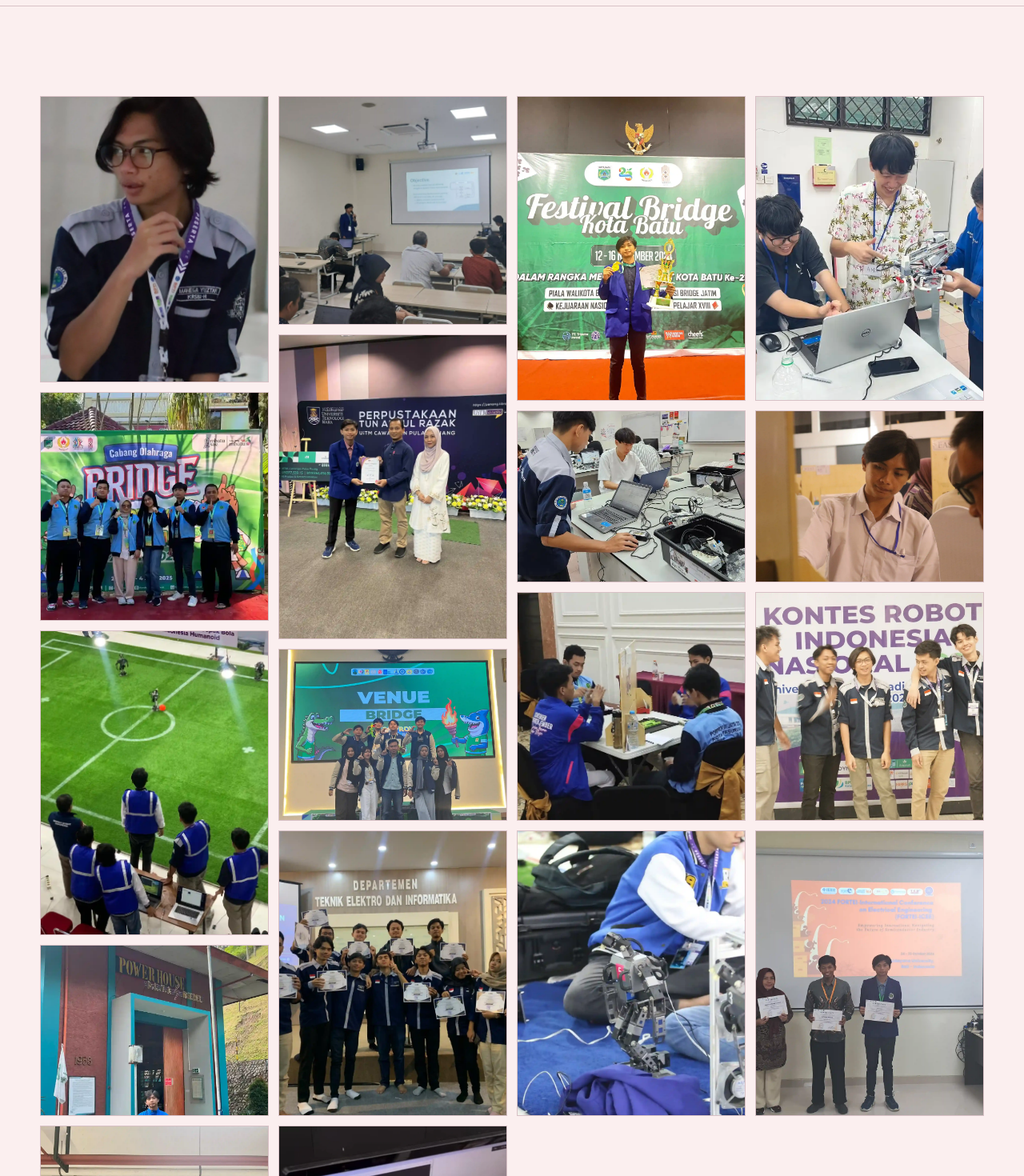
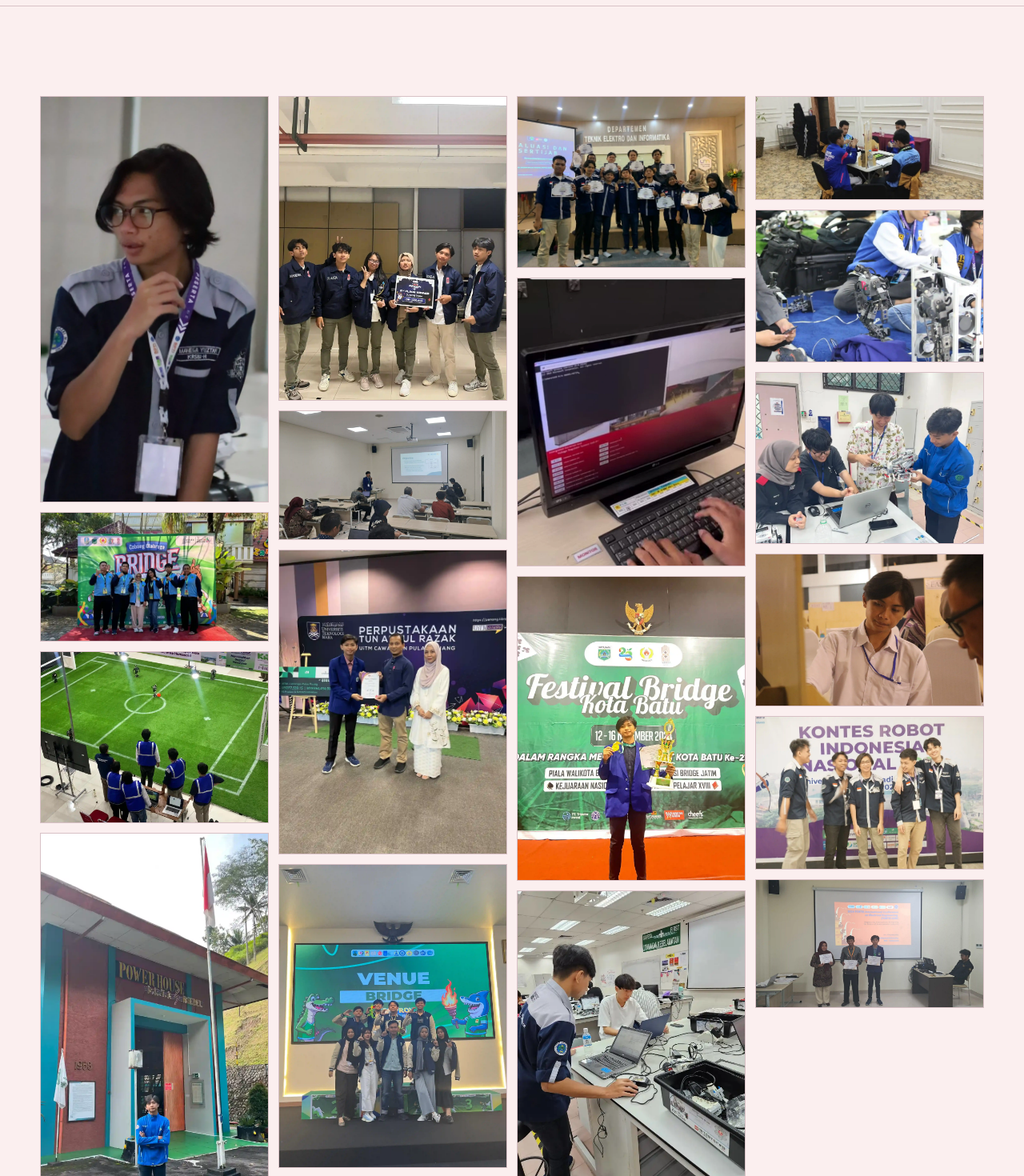
Before and after one commit to mahesayuztar/portfolio, a Next.js app: page /beyond-code in a window 1280 px wide. Shown: the part 560-2030 px from the top of the page at 80% size. Built offline with nearby package versions, Linux system fonts and the light colour scheme.

Commit message:
+ Preserve beyond code image ratios

```diff
--- a/src/app/beyond-code/page.tsx
+++ b/src/app/beyond-code/page.tsx
@@ -3,6 +3,24 @@ import { CursorRevealHeading } from "@/components/ui/CursorRevealHeading";
 import { ResilientImage } from "@/components/ui/ResilientImage";
 import type { Metadata } from "next";
 import Link from "next/link";
+import bridge1Image from "../../../public/images/beyond-code/bridge-1-achievement_12_11zon.webp";
+import bridge2Image from "../../../public/images/beyond-code/bridge-2_18_11zon.webp";
+import bridge3Image from "../../../public/images/beyond-code/bridge-3_19_11zon.webp";
+import bridge4Image from "../../../public/images/beyond-code/bridge-4_20_11zon.webp";
+import bridge5Image from "../../../public/images/beyond-code/bridge-5-achievement_9_11zon.webp";
+import bridge6Image from "../../../public/images/beyond-code/bridge-6_21_11zon.webp";
+import mahesaRoboticsImage from "../../../public/images/beyond-code/mahesa-robotics_5_11zon_22_11zon.webp";
+import pln1Image from "../../../public/images/beyond-code/pln-1_23_11zon.webp";
+import pln2Image from "../../../public/images/beyond-code/pln-2_24_11zon.webp";
+import robotics1Image from "../../../public/images/beyond-code/robotics-1_25_11zon.webp";
+import robotics2Image from "../../../public/images/beyond-code/robotics-2_26_11zon.webp";
+import robotics3Image from "../../../public/images/beyond-code/robotics-3-achievement_10_11zon.webp";
+import robotics4Image from "../../../public/images/beyond-code/robotics-4-achievement_11_11zon.webp";
+import robotics5Image from "../../../public/images/beyond-code/robotics-5_13_11zon.webp";
+import robotics6Image from "../../../public/images/beyond-code/robotics-6_14_11zon.webp";
+import robotics7Image from "../../../public/images/beyond-code/robotics-7_15_11zon.webp";
+import robotics8Image from "../../../public/images/beyond-code/robotics-8_16_11zon.webp";
+import uitmImage from "../../../public/images/beyond-code/uitm-gpbl_3_11zon_17_11zon.webp";
 
 export const metadata: Metadata = {
   title: "Beyond Code | Mahesa Yuztar",
@@ -37,24 +55,24 @@ const chapters = [
 ];
 
 const beyondCodeImages = [
-  { src: "/images/beyond-code/mahesa-robotics_5_11zon_22_11zon.webp", alt: "Mahesa representing the humanoid robotics team", shape: "aspect-[4/5]" },
-  { src: "/images/beyond-code/bridge-3_19_11zon.webp", alt: "Mahesa competing in a bridge tournament", shape: "aspect-square" },
-  { src: "/images/beyond-code/robotics-1_25_11zon.webp", alt: "Humanoid robotics team activity", shape: "aspect-[3/4]" },
-  { src: "/images/beyond-code/pln-1_23_11zon.webp", alt: "Mahesa during his PLN Nusantara Power internship", shape: "aspect-[4/3]" },
-  { src: "/images/beyond-code/bridge-1-achievement_12_11zon.webp", alt: "Bridge tournament recognition", shape: "aspect-[4/5]" },
-  { src: "/images/beyond-code/robotics-5_13_11zon.webp", alt: "Robotics team preparing their humanoid robot", shape: "aspect-square" },
-  { src: "/images/beyond-code/uitm-gpbl_3_11zon_17_11zon.webp", alt: "Recognition at UiTM Penang Global Project Based Learning", shape: "aspect-[3/4]" },
-  { src: "/images/beyond-code/bridge-4_20_11zon.webp", alt: "Competitive bridge event", shape: "aspect-[4/3]" },
-  { src: "/images/beyond-code/robotics-2_26_11zon.webp", alt: "Mahesa working with the robotics team", shape: "aspect-[4/5]" },
-  { src: "/images/beyond-code/pln-2_24_11zon.webp", alt: "Technical work during the PLN Nusantara Power internship", shape: "aspect-square" },
-  { src: "/images/beyond-code/bridge-5-achievement_9_11zon.webp", alt: "Bridge team achievement", shape: "aspect-[3/4]" },
-  { src: "/images/beyond-code/robotics-6_14_11zon.webp", alt: "Humanoid robot competition preparation", shape: "aspect-[4/3]" },
-  { src: "/images/beyond-code/bridge-2_18_11zon.webp", alt: "Mahesa with fellow bridge competitors", shape: "aspect-square" },
-  { src: "/images/beyond-code/robotics-3-achievement_10_11zon.webp", alt: "Robotics team competition achievement", shape: "aspect-[4/5]" },
-  { src: "/images/beyond-code/robotics-7_15_11zon.webp", alt: "Robotics team collaboration", shape: "aspect-[3/4]" },
-  { src: "/images/beyond-code/bridge-6_21_11zon.webp", alt: "Bridge competition gathering", shape: "aspect-[4/3]" },
-  { src: "/images/beyond-code/robotics-4-achievement_11_11zon.webp", alt: "Robotics team celebrating a result", shape: "aspect-square" },
-  { src: "/images/beyond-code/robotics-8_16_11zon.webp", alt: "Humanoid robotics team at an event", shape: "aspect-[4/5]" },
+  { src: mahesaRoboticsImage, alt: "Mahesa representing the humanoid robotics team" },
+  { src: bridge3Image, alt: "Mahesa competing in a bridge tournament" },
+  { src: robotics1Image, alt: "Humanoid robotics team activity" },
+  { src: pln1Image, alt: "Mahesa during his PLN Nusantara Power internship" },
+  { src: bridge1Image, alt: "Bridge tournament recognition" },
+  { src: robotics5Image, alt: "Robotics team preparing their humanoid robot" },
+  { src: uitmImage, alt: "Recognition at UiTM Penang Global Project Based Learning" },
+  { src: bridge4Image, alt: "Competitive bridge event" },
+  { src: robotics2Image, alt: "Mahesa working with the robotics team" },
+  { src: pln2Image, alt: "Technical work during the PLN Nusantara Power internship" },
+  { src: bridge5Image, alt: "Bridge team achievement" },
+  { src: robotics6Image, alt: "Humanoid robot competition preparation" },
+  { src: bridge2Image, alt: "Mahesa with fellow bridge competitors" },
+  { src: robotics3Image, alt: "Robotics team competition achievement" },
+  { src: robotics7Image, alt: "Robotics team collaboration" },
+  { src: bridge6Image, alt: "Bridge competition gathering" },
+  { src: robotics4Image, alt: "Robotics team celebrating a result" },
+  { src: robotics8Image, alt: "Humanoid robotics team at an event" },
 ];
 
 export default function BeyondCodePage() {
@@ -77,8 +95,8 @@ export default function BeyondCodePage() {
       <section className="section-rule py-20 sm:py-28">
         <div className="mx-auto w-[min(100%-40px,1180px)] columns-2 gap-3 md:columns-3 lg:columns-4">
           {beyondCodeImages.map((image) => (
-            <figure key={image.src} className={`group relative mb-3 break-inside-avoid overflow-hidden border border-border bg-surface ${image.shape}`}>
-              <ResilientImage src={image.src} alt={image.alt} fill sizes="(min-width: 1024px) 25vw, (min-width: 768px) 33vw, 50vw" className="object-cover transition-transform duration-500 group-hover:scale-[1.025]" />
+            <figure key={image.src.src} className="group mb-3 break-inside-avoid overflow-hidden border border-border bg-surface">
+              <ResilientImage src={image.src} alt={image.alt} sizes="(min-width: 1024px) 25vw, (min-width: 768px) 33vw, 50vw" className="h-auto w-full transition-transform duration-500 group-hover:scale-[1.025]" />
             </figure>
           ))}
         </div>
```
